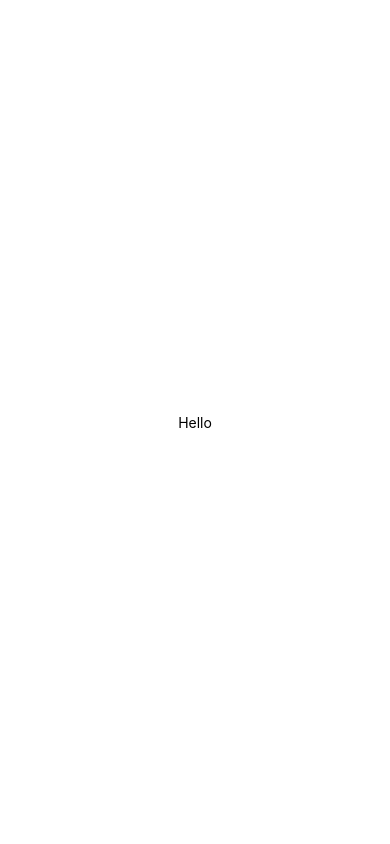
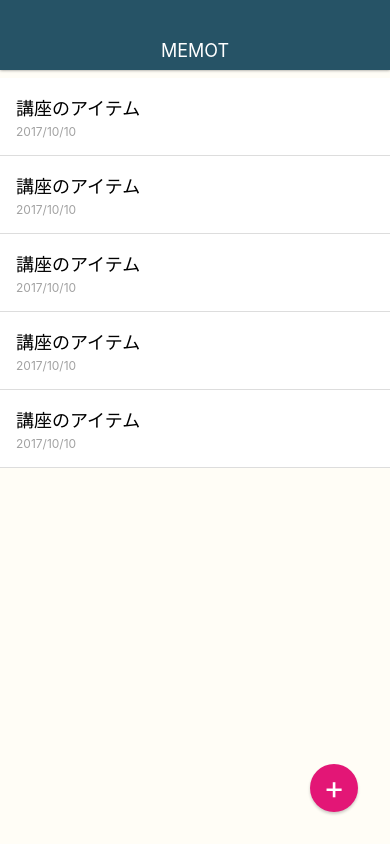
Before and after one commit to NakamotoYuki/MemoApp, a React Native app: screen / in a window 390 px wide. Built offline with nearby package versions, Linux system fonts and the light colour scheme.

Commit message:
[add] chap 37

```diff
--- a/App.js
+++ b/App.js
@@ -1,11 +1,49 @@
 import React from 'react';
 import { StyleSheet, Text, View } from 'react-native';
+
+import BodyText from './src/elements/BodyText'
 
 export default class App extends React.Component {
   render() {
     return (
-      <View style={styles.container}>
-        <Text>Hello</Text>
+      <View style={ styles.container }>
+
+        <View style={ styles.appbar }>
+            <View>
+                <Text style={ styles.appbarTitle }>MEMOT</Text>
+            </View>
+        </View>
+
+      <View style={ styles.memoList }>
+        <View style={ styles.memoListItem }>
+            <Text style={ styles.memoTitle }>講座のアイテム</Text>
+            <Text style={ styles.memoDate }>2017/10/10</Text>
+        </View>
+
+        <View style={styles.memoListItem}>
+            <Text style={styles.memoTitle}>講座のアイテム</Text>
+            <Text style={styles.memoDate}>2017/10/10</Text>
+        </View>
+
+        <View style={styles.memoListItem}>
+            <Text style={styles.memoTitle}>講座のアイテム</Text>
+            <Text style={styles.memoDate}>2017/10/10</Text>
+        </View>
+
+        <View style={styles.memoListItem}>
+            <Text style={styles.memoTitle}>講座のアイテム</Text>
+            <Text style={styles.memoDate}>2017/10/10</Text>
+        </View>
+
+        <View style={styles.memoListItem}>
+            <Text style={styles.memoTitle}>講座のアイテム</Text>
+            <Text style={styles.memoDate}>2017/10/10</Text>
+        </View>
+      </View>
+
+      <View style={styles.memoAddButton}>
+        <Text style={styles.memoAddButtonTitle}>+</Text>
+      </View>
       </View>
     );
   }
@@ -14,8 +52,67 @@
 const styles = StyleSheet.create({
   container: {
     flex: 1,
-    backgroundColor: '#fff',
+    backgroundColor: '#FFFDF6',
     alignItems: 'center',
     justifyContent: 'center',
+    paddingTop: 78,
   },
+  memoAddButton: {
+      position: 'absolute',
+      bottom: 32,
+      right: 32,
+      width: 48,
+      height: 48,
+      backgroundColor: '#E31676',
+      borderRadius: 24,
+      justifyContent: 'center',
+      alignItems: 'center',
+      shadowColor: '#000',
+      shadowOffset: { width: 0, height: 2 },
+      shadowOpacity: 0.2,
+      shadowRadius: 3,
+  },
+  memoAddButtonTitle: {
+    fontSize: 32,
+    lineHeight: 32,
+    color: '#FFF',
+  },
+  memoList: {
+    width: '100%',
+    flex: 1,
+  },
+  memoListItem: {
+    padding: 16,
+    borderBottomWidth: 1,
+    borderBottomColor: '#ddd',
+    backgroundColor: '#FFF',
+  },
+  memoTitle: {
+    fontSize: 18,
+    marginBottom: 4,
+  },
+  memoDate: {
+    fontSize: 12,
+    color: '#a2a2a2',
+  },
+  appbar: {
+    position: 'absolute',
+    top: 0,
+    left: 0,
+    right: 0,
+    height: 70,
+    paddingTop: 30,
+    backgroundColor: '#265366',
+    justifyContent: 'center',
+    alignItems: 'center',
+    shadowColor: '#000',
+    shadowOffset: { width: 0, height: 0 },
+    shadowOpacity: 0.5,
+    shadowRadius: 3,
+    zIndex: 10,
+  },
+  appbarTitle: {
+      color: '#fff',
+      fontSize: 18,
+  }
 });
--- /dev/null
+++ b/src/elements/BodyText.js
@@ -0,0 +1,23 @@
+import React from 'react';
+import { StyleSheet, View, Text } from 'react-native';
+
+class BodyText extends React.Component {
+    render() {
+        return (
+            <View>
+                <Text style={ styles.text }>
+                    {this.props.children}
+                </Text>
+            </View>
+        );
+    }
+}
+
+const styles = StyleSheet.create({
+    text: {
+        color: '#DDD',
+        backgroundColor: '#eee',
+    },
+});
+
+export default BodyText;
```
Also changed, not shown: package.json (+8 -0 lines), .eslint.json (added), .eslintrc.js (added), 1 other file (tests, documents, lock files or other folders).
